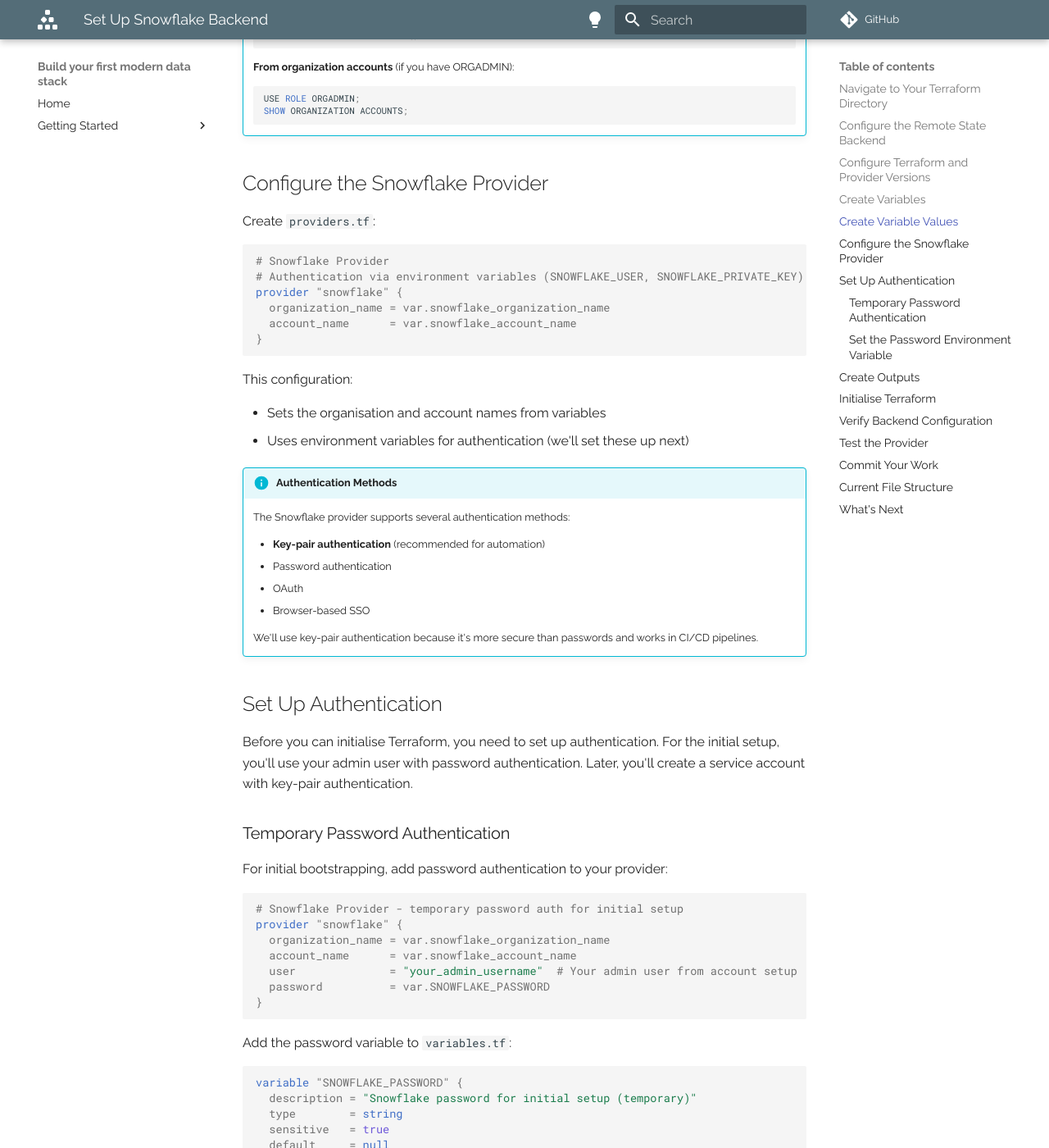
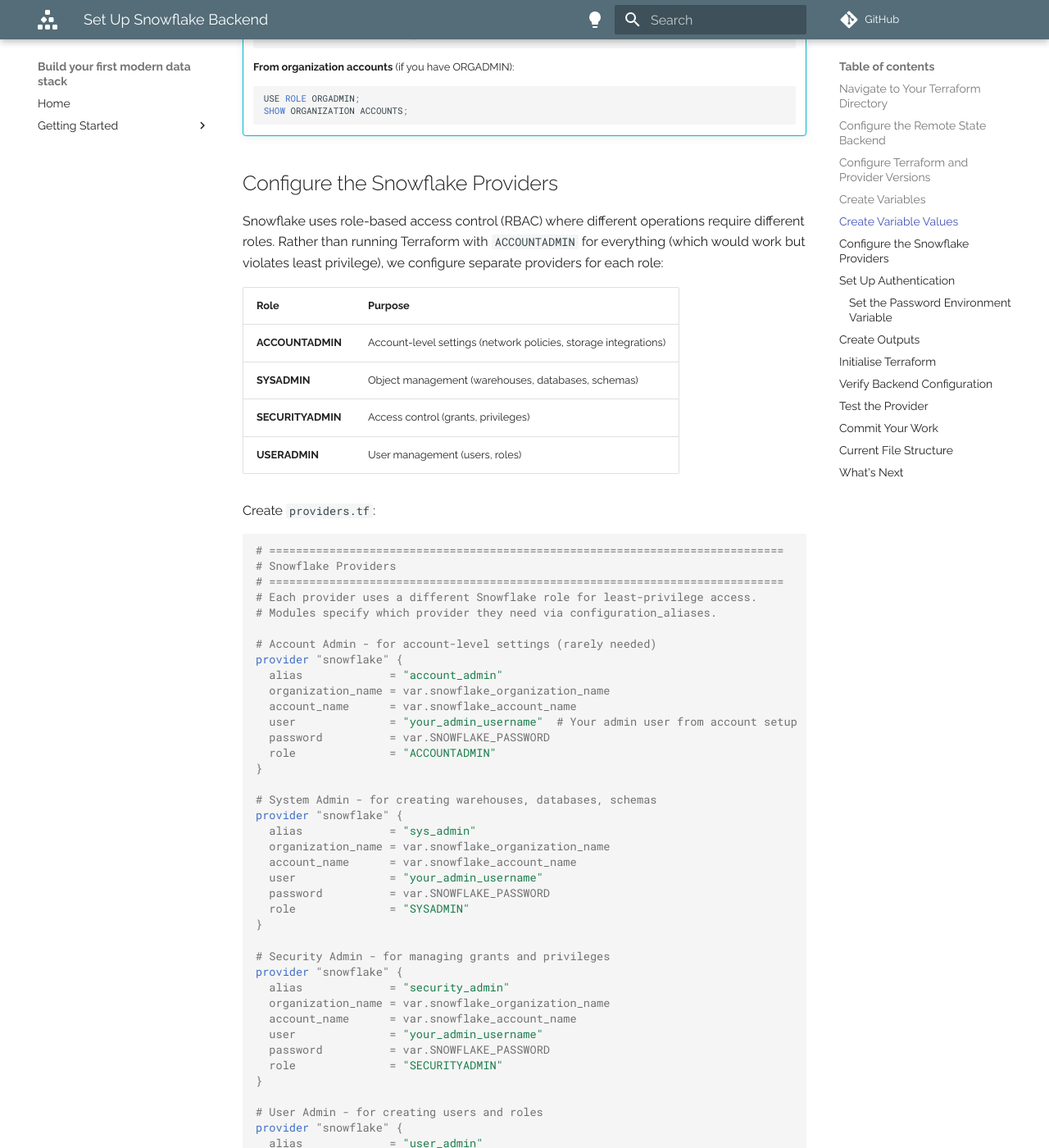
Before and after one commit to glsdown/modern-data-stack-build, an MkDocs documentation site: the page built from docs/getting-started/terraform-setup/snowflake/1-setup-snowflake-backend.md, in a window 1280 px wide and 1400 px high, scrolled down 2895 px. Shown: the whole window at 82% size. Built offline with MkDocs 1.6.1 and Material for MkDocs 9.7.7, drawn with Linux system fonts in a browser that asks for light colours; comment, search, counter and statistics services are not loaded; some of the changed text lies outside the part shown.

Commit message:
Update to multiple providers

````diff
--- a/docs/getting-started/terraform-setup/snowflake/1-setup-snowflake-backend.md
+++ b/docs/getting-started/terraform-setup/snowflake/1-setup-snowflake-backend.md
@@ -123,23 +123,69 @@
     SHOW ORGANIZATION ACCOUNTS;
     ```
 
-## Configure the Snowflake Provider
+## Configure the Snowflake Providers
+
+Snowflake uses role-based access control (RBAC) where different operations require different roles. Rather than running Terraform with `ACCOUNTADMIN` for everything (which would work but violates least privilege), we configure separate providers for each role:
+
+| Role | Purpose |
+|------|---------|
+| **ACCOUNTADMIN** | Account-level settings (network policies, storage integrations) |
+| **SYSADMIN** | Object management (warehouses, databases, schemas) |
+| **SECURITYADMIN** | Access control (grants, privileges) |
+| **USERADMIN** | User management (users, roles) |
 
 Create `providers.tf`:
 
 ```hcl
-# Snowflake Provider
-# Authentication via environment variables (SNOWFLAKE_USER, SNOWFLAKE_PRIVATE_KEY)
+# =============================================================================
+# Snowflake Providers
+# =============================================================================
+# Each provider uses a different Snowflake role for least-privilege access.
+# Modules specify which provider they need via configuration_aliases.
+
+# Account Admin - for account-level settings (rarely needed)
 provider "snowflake" {
+  alias             = "account_admin"
   organization_name = var.snowflake_organization_name
   account_name      = var.snowflake_account_name
+  user              = "your_admin_username"  # Your admin user from account setup
+  password          = var.SNOWFLAKE_PASSWORD
+  role              = "ACCOUNTADMIN"
+}
+
+# System Admin - for creating warehouses, databases, schemas
+provider "snowflake" {
+  alias             = "sys_admin"
+  organization_name = var.snowflake_organization_name
+  account_name      = var.snowflake_account_name
+  user              = "your_admin_username"
+  password          = var.SNOWFLAKE_PASSWORD
+  role              = "SYSADMIN"
+}
+
+# Security Admin - for managing grants and privileges
+provider "snowflake" {
+  alias             = "security_admin"
+  organization_name = var.snowflake_organization_name
+  account_name      = var.snowflake_account_name
+  user              = "your_admin_username"
+  password          = var.SNOWFLAKE_PASSWORD
+  role              = "SECURITYADMIN"
+}
+
+# User Admin - for creating users and roles
+provider "snowflake" {
+  alias             = "user_admin"
+  organization_name = var.snowflake_organization_name
+  account_name      = var.snowflake_account_name
+  user              = "your_admin_username"
+  password          = var.SNOWFLAKE_PASSWORD
+  role              = "USERADMIN"
 }
 ```
 
-This configuration:
-
-- Sets the organisation and account names from variables
-- Uses environment variables for authentication (we'll set these up next)
+!!! warning "Replace Username"
+    Replace `your_admin_username` with your actual admin username from Snowflake account setup.
 
 !!! info "Authentication Methods"
     The Snowflake provider supports several authentication methods:
@@ -149,25 +195,11 @@
     - OAuth
     - Browser-based SSO
 
-    We'll use key-pair authentication because it's more secure than passwords and works in CI/CD pipelines.
+    We'll use password authentication temporarily for bootstrapping. In the next section, you'll create a service account with key-pair authentication and update these providers.
 
 ## Set Up Authentication
 
-Before you can initialise Terraform, you need to set up authentication. For the initial setup, you'll use your admin user with password authentication. Later, you'll create a service account with key-pair authentication.
-
-### Temporary Password Authentication
-
-For initial bootstrapping, add password authentication to your provider:
-
-```hcl
-# Snowflake Provider - temporary password auth for initial setup
-provider "snowflake" {
-  organization_name = var.snowflake_organization_name
-  account_name      = var.snowflake_account_name
-  user              = "your_admin_username"  # Your admin user from account setup
-  password          = var.SNOWFLAKE_PASSWORD
-}
-```
+Before you can initialise Terraform, you need to set up authentication. For the initial setup, you'll use your admin user with password authentication.
 
 Add the password variable to `variables.tf`:
 
````
